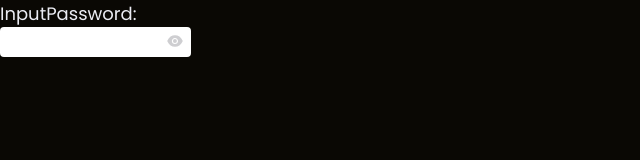
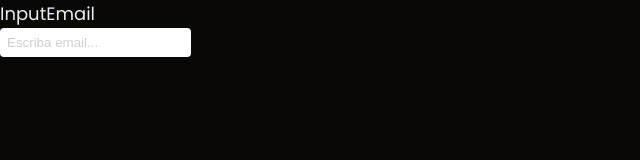
Before and after one commit to gabrielcopa96/portfolio, a Next.js app: page /admin in a window 1280 px wide. Shown: the top 160 px of the page, without its empty margins (0-640 px from the left). Built offline with nearby package versions, Linux system fonts and the light colour scheme.

Commit message:
add input password

```diff
--- a/pages/admin/components/InputEmail/InputEmail.tsx
+++ b/pages/admin/components/InputEmail/InputEmail.tsx
@@ -1,9 +1,14 @@
-import React from 'react';
+import React, { JSXElementConstructor, ReactElement } from 'react';
 import styles from "./inputemail.module.scss";
 
-const InputEmail = () => {
+const InputEmail = (): ReactElement<JSXElementConstructor<HTMLElement>> => {
+
   return (
-    <div>InputEmail</div>
+    <input
+      className={styles.inputEmail}
+      type="email"
+      placeholder="Escriba email..."
+    />
   )
 }
 
--- a/pages/admin/components/InputEmail/inputemail.module.scss
+++ b/pages/admin/components/InputEmail/inputemail.module.scss
@@ -1,3 +1,27 @@
-.inputemail {
+.inputEmail {
+    outline: none;
+    border-radius: 4px;
+    border: none;
+    padding: 0.7rem .7rem;
 
+    &:hover {
+        outline: 1px solid var(--border-active-btn);
+        transition: border 0.1s ease-in-out;
+    }
+
+    &:active {
+        outline: 1px solid var(--border-active-btn);
+        transition: border 0.1s ease-in-out;
+    }
+
+    &:disabled {
+        background-color: var(--grey);
+        color: var(--grey);
+        cursor: not-allowed;
+        outline: none;
+    }
+
+    &::placeholder {
+        color: var(--grey);
+    }
 }
--- a/pages/admin/index.tsx
+++ b/pages/admin/index.tsx
@@ -8,6 +8,7 @@ import Select from './components/Select/Select';
 import SideBar from './components/SideBar/SideBar';
 import styles from "./admin.module.scss";
 import InputPassword from './components/InputPassword/InputPassword';
+import InputEmail from './components/InputEmail/InputEmail';
 
 const poppins = Poppins({ weight: ["100", "200", "400", "700", "900"] });
 
@@ -17,9 +18,13 @@ const Admin = () => {
         <main
             className={styles.admin}
         >
-            <div>
+            {/* <div>
                 <p>InputPassword:</p>
                 <InputPassword />
+            </div> */}
+            <div>
+                <p>InputEmail</p>
+                <InputEmail />
             </div>
             {/* <div>
                 <br />
```
